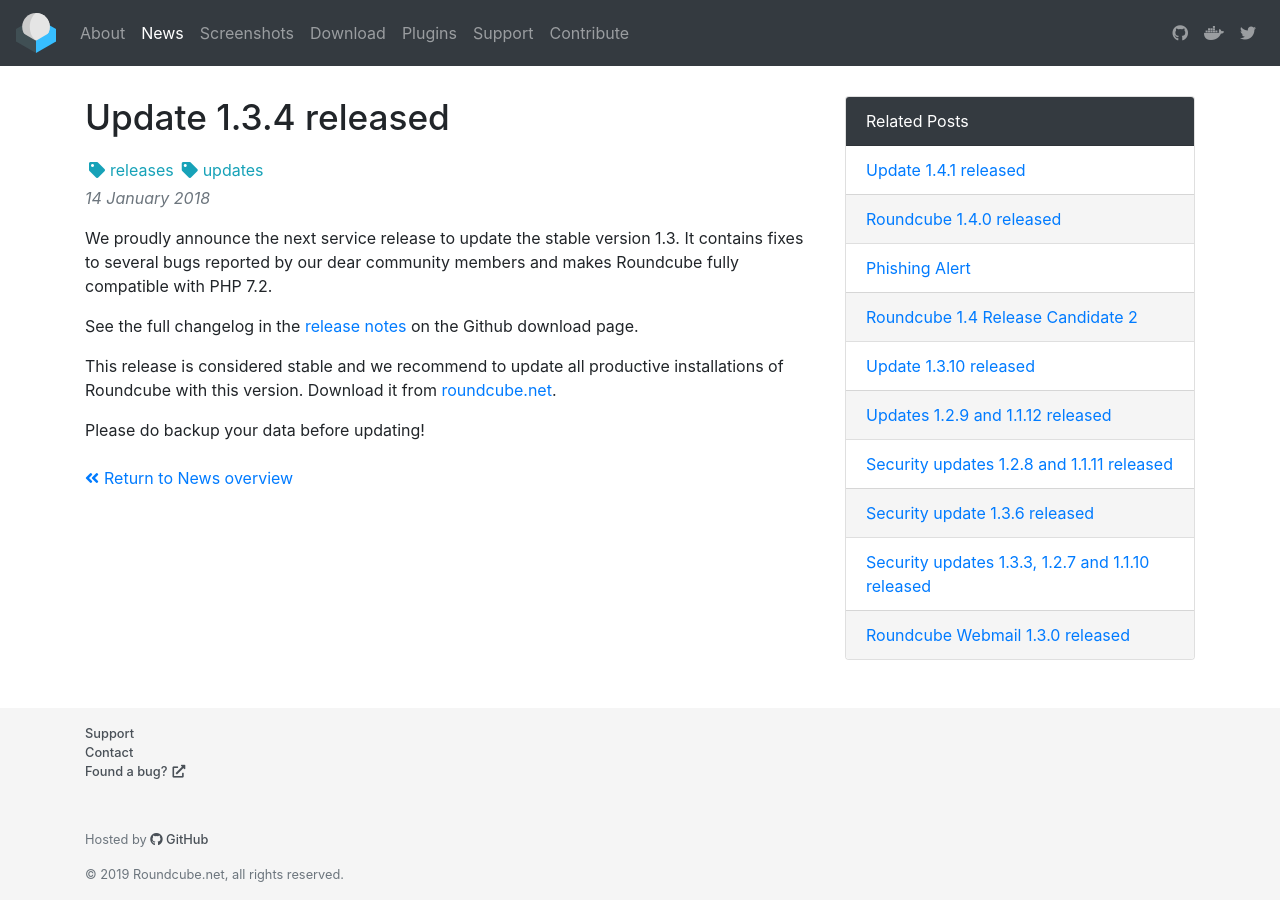
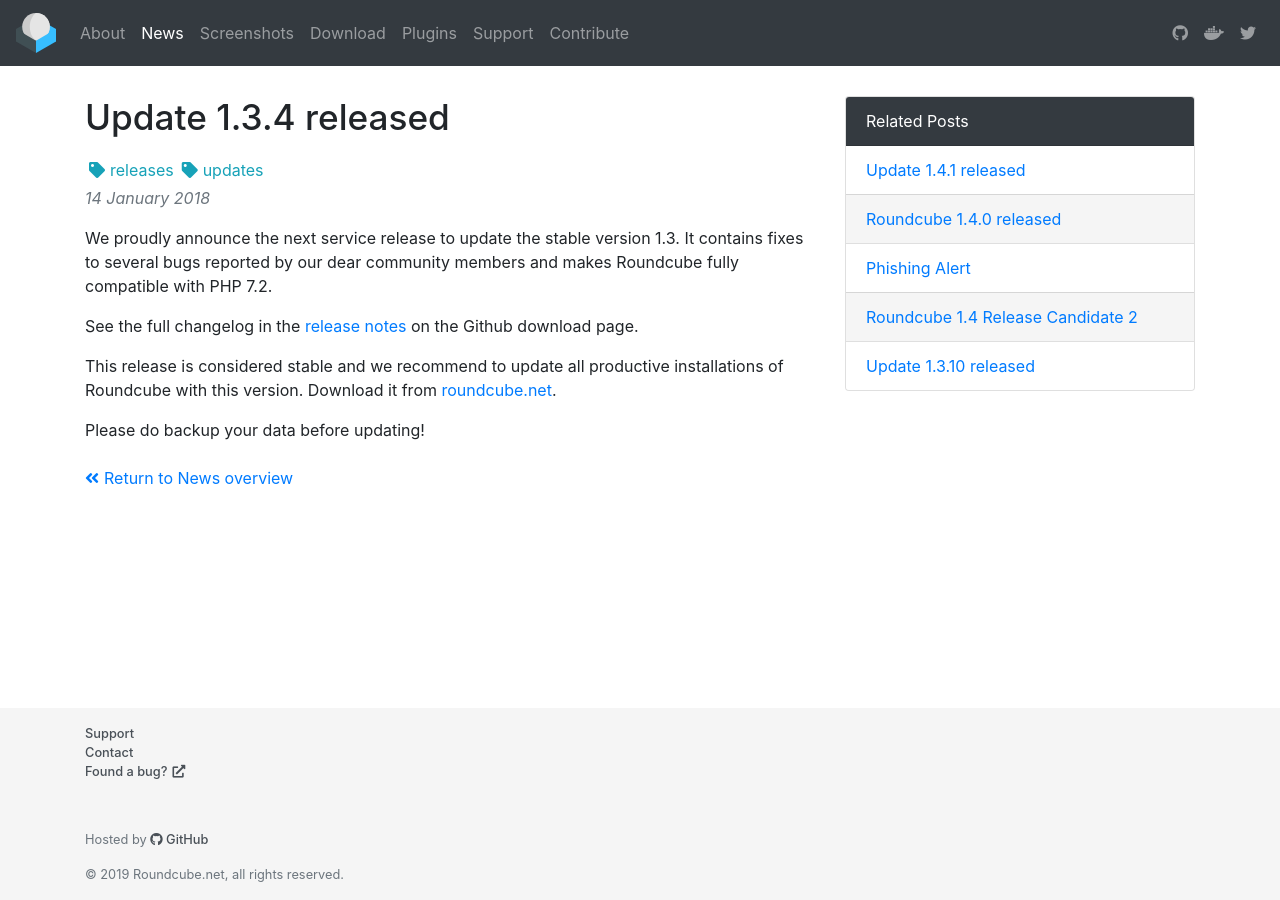
Before and after one commit to roundcube/roundcube.github.com, a Jekyll site: the page built from _posts/2018-01-14-update-1.3.4-released.md, in a window 1280 px wide. Built offline with Jekyll 4.4.1, drawn with Linux system fonts in a browser that asks for light colours; nearby versions of some CDN libraries; comment, search, counter and statistics services are not loaded.

Commit message:
correct related post count

```diff
--- a/_layouts/article.html
+++ b/_layouts/article.html
@@ -40,7 +40,7 @@
                 <span class="text-white">Related Posts</span>
             </div>
             <ul class="list-group list-group-flush ul-striped">
-                {% for rel in site.related_posts %}
+                {% for rel in site.related_posts limit:5 %}
                     <li class="list-group-item"><a href="{{ rel.url }}">{{ rel.title }}</a></li>
                 {% endfor %}
             </ul>
```
